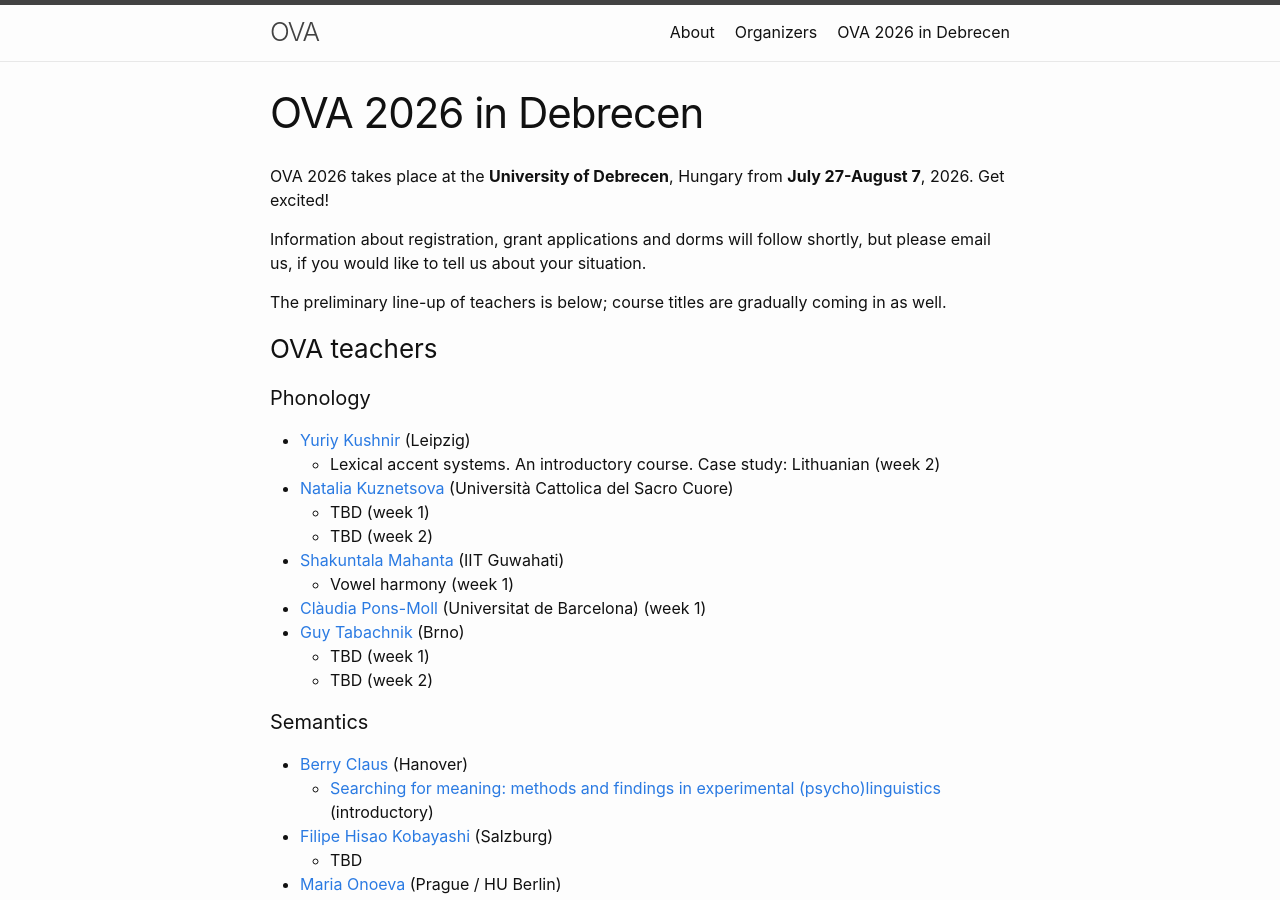
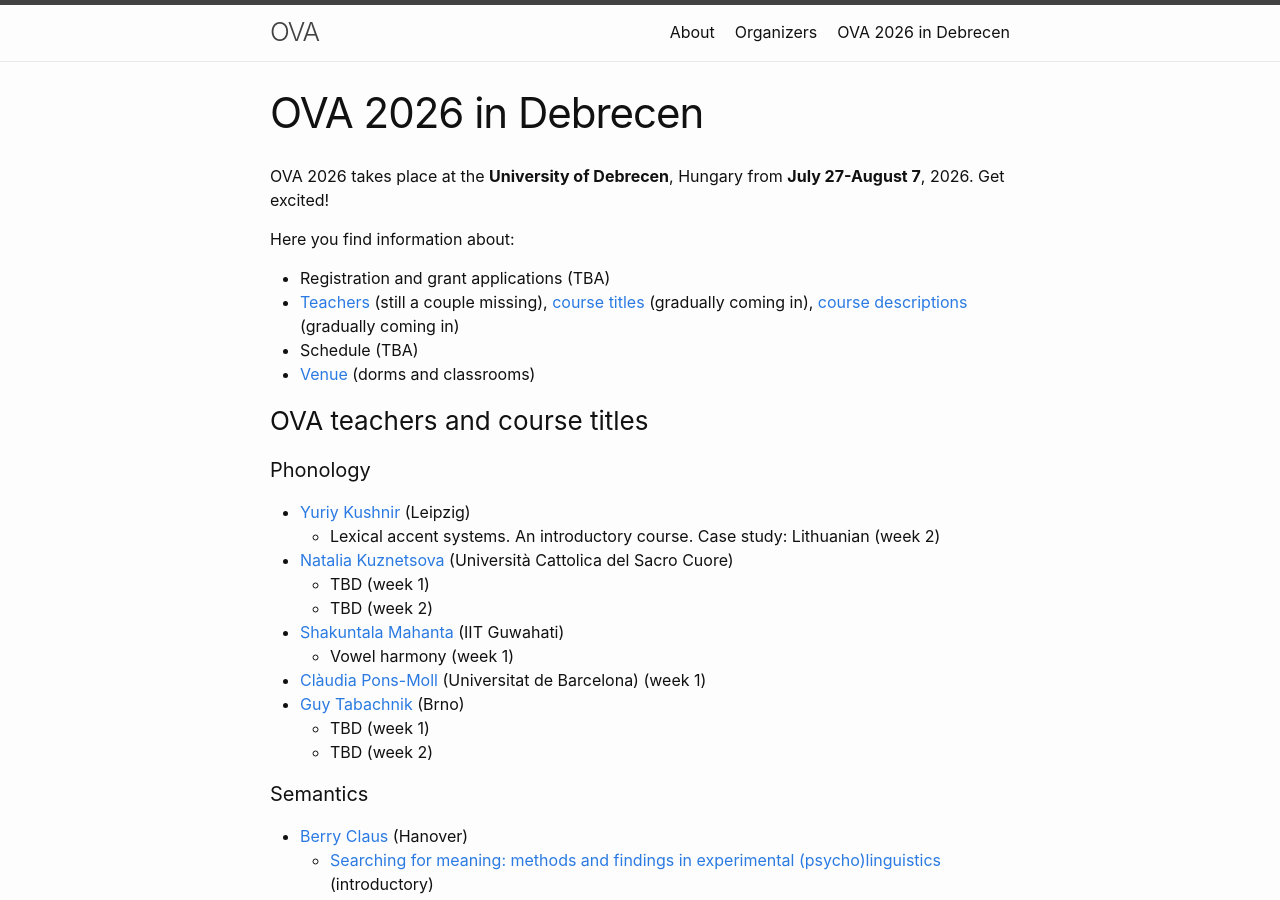
Before and after one commit to ovaschool/ovaschool.github.io, a Jekyll site: the page built from staticpages/ova2026.markdown, in a window 1280 px wide and 900 px high. Built offline with Jekyll 4.4.1, drawn with Linux system fonts in a browser that asks for light colours.

Commit message:
Update ova2026.markdown

```diff
--- a/staticpages/ova2026.markdown
+++ b/staticpages/ova2026.markdown
@@ -4,14 +4,15 @@ title: OVA 2026 in Debrecen
 permalink: /ova2026/
 ---
 
-OVA 2026 takes place at the **University of Debrecen**, Hungary from **July 27-August
-7**, 2026. Get excited!
+OVA 2026 takes place at the **University of Debrecen**, Hungary from **July 27-August 7**, 2026. Get excited!
 
-Information about registration, grant applications and dorms will follow shortly, but please email us, if you would like to tell us about your situation.
+Here you find information about:
+- Registration and grant applications (TBA)
+- [Teachers](#ova-teachers-and-course-titles) (still a couple missing), [course titles](#ova-teachers-and-course-titles) (gradually coming in), [course descriptions](#course-descriptions) (gradually coming in)
+- Schedule (TBA)
+- [Venue](#venue) (dorms and classrooms)
 
-The preliminary line-up of teachers is below; course titles are gradually coming in as well.
-
-### OVA teachers
+### OVA teachers and course titles
 
 #### Phonology
 
@@ -69,3 +70,9 @@ The preliminary line-up of teachers is below; course titles are gradually coming
 How do we turn letters or sounds into exciting situations in our heads and why do we often understand more than was actually said? These are two of the questions that we will explore in this course as part of the broader question of how we represent meaning in our minds. The course will provide an introduction to methods and findings from experimental and psycholinguistic semantic-pragmatic research. We will take a closer look at a selection of studies covering a variety of topics, including negation and numeral modification. There will also be opportunities to participate in considerations regarding the further advancement and expansion of existing studies and/or the planning of your own studies.
 
 Level: introductory
+
+### Venue
+
+[Dorm](https://kollegiumok.unideb.hu/veres%20peter-adatok)
+
+[Classrooms](https://maps.app.goo.gl/uugVS5ZaZbdZZYrP6)
```
